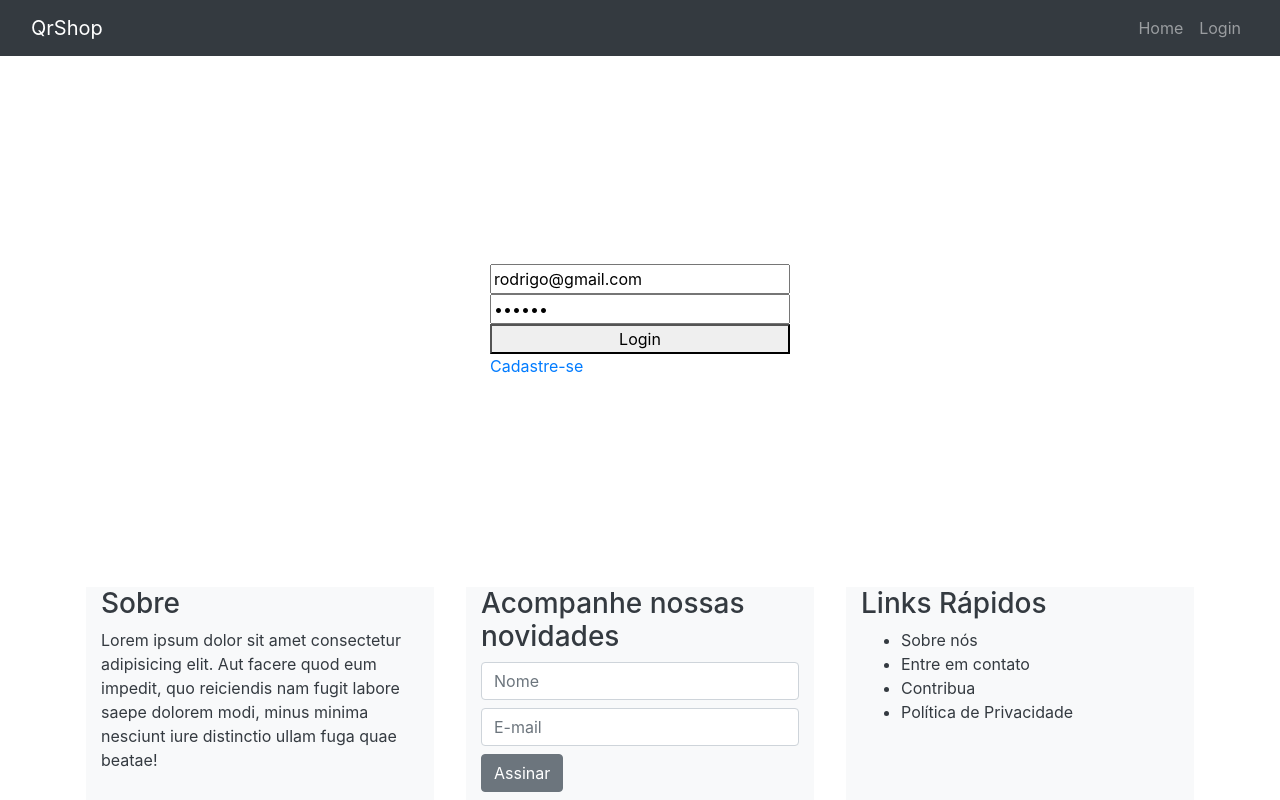
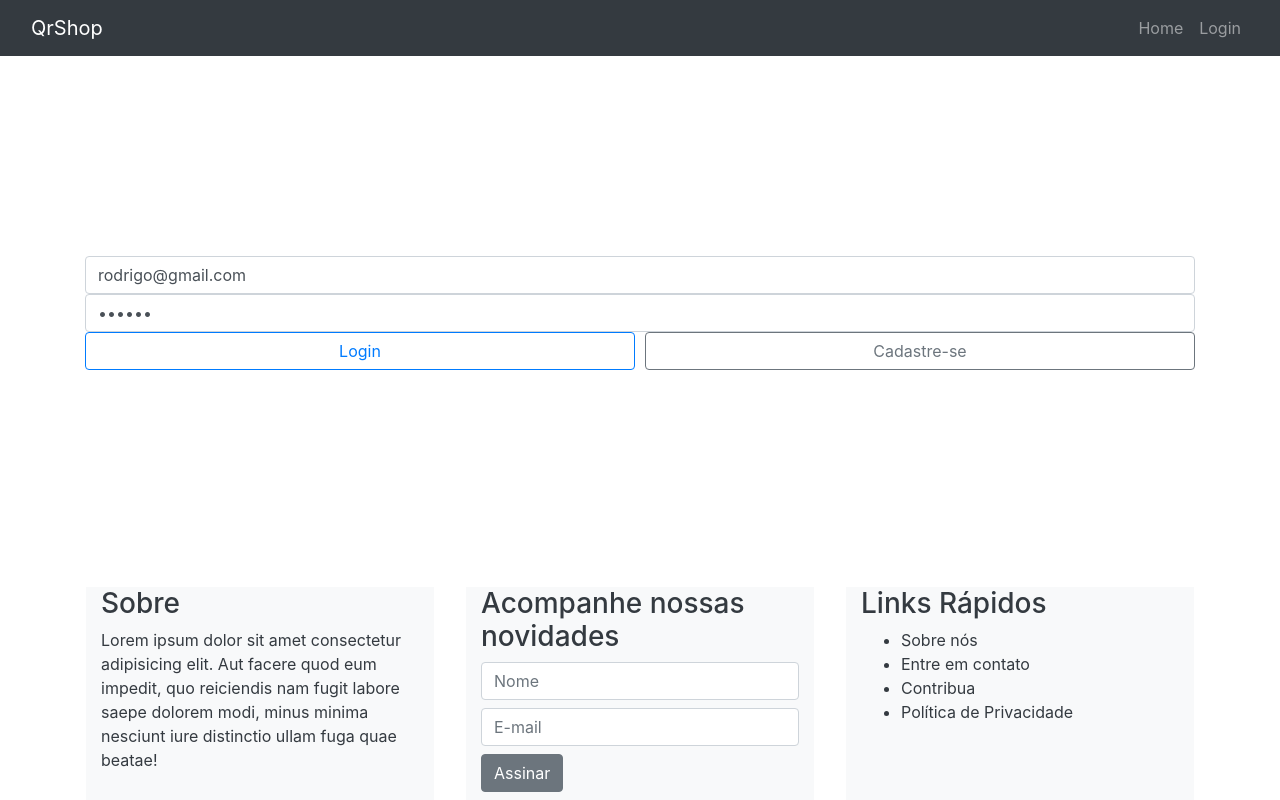
Before and after one commit to 21E321E4-DFE-GRP-EDS-01C1-N2-P1/qr-shop2, a Vue app: page /login in a window 1280 px wide. Built offline with nearby package versions, Linux system fonts and the light colour scheme.

Commit message:
melhora nos formulários

```diff
--- a/src/components/Produtos/CadastroProduto.vue
+++ b/src/components/Produtos/CadastroProduto.vue
@@ -1,39 +1,50 @@
 <template>
-  <form @submit="handleLogin">
-    <div id="app" class="cadastro-produto-div">
-      <div class="login_box">
-        <input
+  <b-container class="cadastro-produto-div">
+    <b-form @submit="handleLogin">
+      <h3 class='text-center mb-4'>Cadastre Seu Produto</h3>
+      <b-form-group>
+          <b-form-input
             name="name"
             required
             v-model="name"
             placeholder="Nome do produto"
+            class='form-input'
           />
-        <input
+
+          <b-form-input
             name="description"
             required
             type="text"
             v-model="description"
             placeholder="Descricao do produto"
+            class='form-input'
           />
 
-        <input
+          <b-form-input
             name="price"
             required
             type="text"
             v-model="price"
             placeholder="Preco"
+            class='form-input'
           />
-        <input
+
+          <b-form-input
             name="image"
             required
             type="text"
             v-model="image"
             placeholder="Imagem do Produto"
+            class='form-input'
           />
-        <button>Cadastrar</button>
+
+          <div style="display: flex; margin-top: 10px;">
+            <b-button style="margin-right: 5px" block variant='outline-dark' type="submit">Cadastrar</b-button>
+            <b-button block type="reset" variant="outline-danger" style="margin-top: 0; margin-left: 5px">Reset</b-button>
           </div>
-    </div>
-  </form>
+      </b-form-group>
+    </b-form>
+  </b-container>
 </template>
 
 <script>
@@ -76,8 +87,9 @@ export default {
 
 <style>
 .cadastro-produto-div {
-  display: flex;
-  justify-content: center;
   margin-top: 60px;
 }
+.form-input {
+  margin: 5px 0 10px 0;
+}
 </style>
--- a/src/components/home/Home.vue
+++ b/src/components/home/Home.vue
@@ -19,9 +19,6 @@
         </template>
       </b-card>
     </div>
-
-
-
 
     <slot v-else></slot>
   </b-container>
--- a/src/views/Home.vue
+++ b/src/views/Home.vue
@@ -12,6 +12,6 @@ export default {
 
 <style>
 .titulo {
-  margin-left: 400px;
+  text-align: center
 }
 </style>
--- a/src/views/Login.vue
+++ b/src/views/Login.vue
@@ -1,14 +1,16 @@
 <template>
-  <div id="app">
-    <form @submit="handleLogin" class="login_form">
-      <div class="login_box">
-        <input name="name" required v-model="email" />
-        <input name="password" required type="password" v-model="password" />
-        <button>Login</button>
-        <a @click="goToCadastro" class="clickable">Cadastre-se</a>
-      </div>
-    </form>
-  </div>
+  <b-container>
+    <b-form @submit="handleLogin">
+      <b-form-group>
+        <b-form-input name="name" required v-model="email" />
+        <b-form-input name="password" required type="password" v-model="password" />
+        <div style="display: flex;">
+          <b-button block variant='outline-primary' style="margin-right: 5px" type="submit">Login</b-button>
+          <b-button block variant='outline-secondary' style="margin-top: 0; margin-left: 5px" @click="goToCadastro" class="clickable">Cadastre-se</b-button>
+        </div>
+      </b-form-group>
+    </b-form>
+  </b-container>
 </template>
 
 <script>
@@ -43,18 +45,5 @@ export default {
 </script>
 
 <style>
-.login_form {
-  display: flex;
-  justify-content: center;
-}
 
-.login_box {
-  display: flex;
-  width: 300px;
-  flex-direction: column;
-}
-
-.clickable {
-  cursor: pointer;
-}
 </style>
--- a/src/views/Produtos.vue
+++ b/src/views/Produtos.vue
@@ -1,11 +1,13 @@
 <template>
   <div>
-    <a
+    <b-button
       class="clickable"
       @click="isCreatingProduct = true"
       v-if="!isCreatingProduct"
-      >Cadastro produto</a
     >
+      Cadastro de Produtos
+    </b-button>
+
     <CadastroProduto v-else />
     <div class="text-center" v-if="loading">
       <b-spinner variant="success" label="Spinning"></b-spinner>
--- a/src/views/Register.vue
+++ b/src/views/Register.vue
@@ -1,5 +1,5 @@
 <template>
-  <div id="app">
+  <div>
     <form @submit="handleCadastro" class="login_form">
       <div class="login_box">
         <h2>Cadastro</h2>
```
Lines whose indentation alone changed are shown as unchanged.
